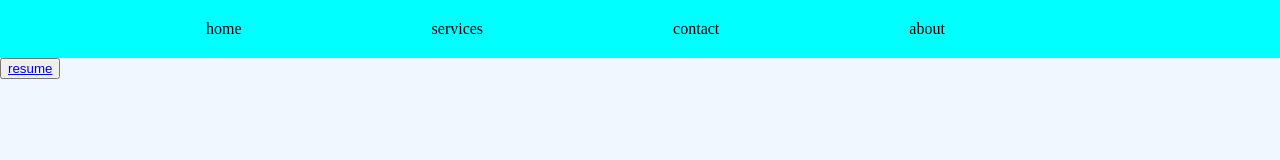
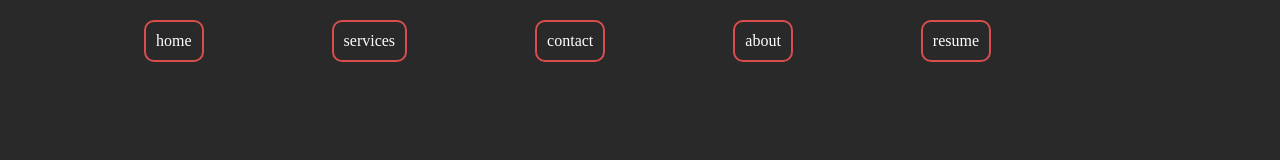
Before and after one commit to sahith5/beingzero-web-learn, a website: page frontend/html/index.html in a window 1280 px wide. Drawn offline with Linux system fonts and the light colour scheme.

Commit message:
resume added

```diff
--- a/frontend/css/index.css
+++ b/frontend/css/index.css
@@ -3,14 +3,26 @@ body{
     padding: 0px;
     margin: 0px;
     position: relative;
+    background-color: #292929;
+
 }
  nav{
     padding: 20px;
-    background-color: aqua;
+    border-bottom: black;
  }
  nav a{
-  color: black;
+border: rgb(218, 77, 77) 2px solid;
+padding: 10px;
+  color: rgb(255, 255, 255);
   text-decoration: none;
   display: inline-block;
-  margin-left: 15%;
+  margin-left: 10%;
+  border-radius: 10px;
  }
+nav a:hover{
+    background-color: #05386B;
+}
+
+nav a:active{
+    background-color:darkgray;
+}
--- a/frontend/css/resume.css
+++ b/frontend/css/resume.css
@@ -5,6 +5,12 @@ body
     overflow: scroll;
 }
 
+img{
+    width: 100px;
+    height: 100px;
+    display: flex;
+    align-items: flex-end;
+}
 h1{
     text-align: center;
     background-color: aqua;
--- a/frontend/html/index.html
+++ b/frontend/html/index.html
@@ -9,19 +9,17 @@
 </head>
 <body>
 
+    <script src="/javascript/index.js"></script>
 
-<nav >
-    <a href="#">home</a>
-    <a href="#">services</a>
-    <a href="#">contact</a>
-    <a href="#">about</a>
-</nav>
 
-<button>
+<nav class="nav">
+    <a class="first" href="/"  onclick=s()>home</a>
+    <a class="first" href="#"  onclick=s()>services</a>
+    <a class="first" href="#"  onclick=s()>contact</a>
+    <a class="first" href="#"  onclick=s()>about</a>
     <a href="/resume">
         resume
     </a>
-</button>
-
+</nav>
 </body>
 </html>
--- /dev/null
+++ b/frontend/javascript/index.js
@@ -0,0 +1,6 @@
+
+function s()
+{
+    console.log("hello")
+alert("hii");
+}
```
Also changed, not shown: frontend/html/resume.html (+1 -1 lines).
